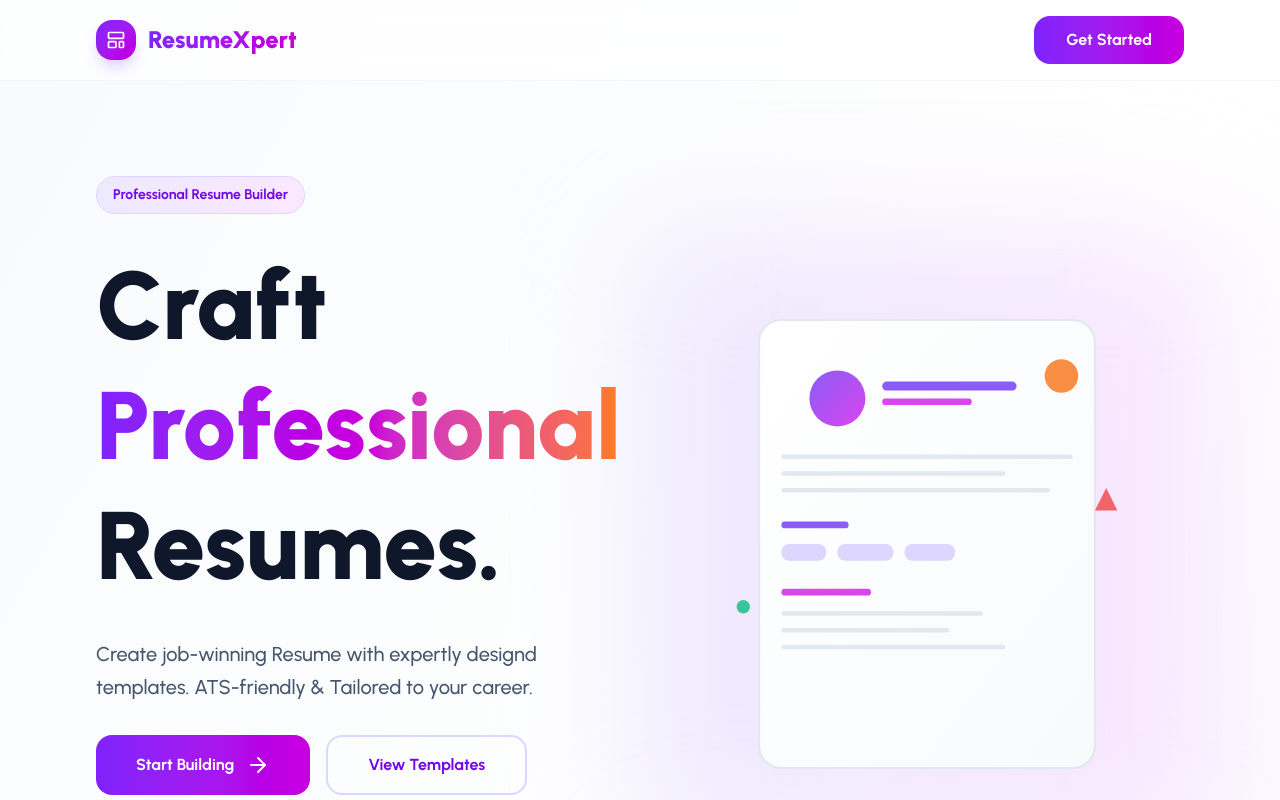
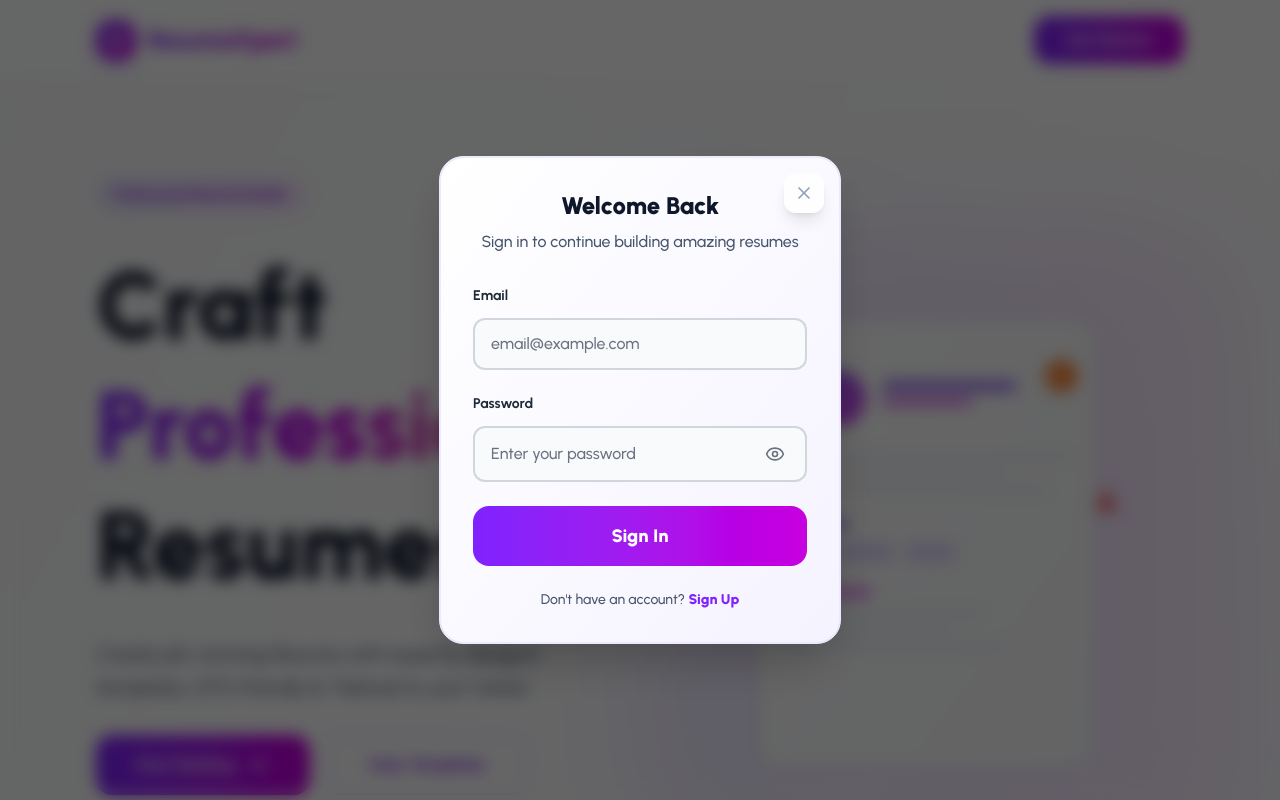
Before and after one commit to Surajit-Tunga/Resume-Builder-MERN, a React (Vite) app in the folder frontend/: page / in a window 1280 px wide. Both pictures are taken after a click on the button "Get Started". Shown: the top 800 px of the page. Built offline with nearby package versions, Linux system fonts and the light colour scheme.

Commit message:
Added login & signup

```diff
--- /dev/null
+++ b/frontend/src/components/Inputs.jsx
@@ -0,0 +1,24 @@
+import React, { useState } from 'react'
+import { inputStyles} from '../assets/dummystyle'
+import { Eye, EyeOff } from 'lucide-react';
+
+export const Input = ({value, onChange, label, placeholder, type='text'}) => {
+    const [showPassword, setShowPassword]= useState(false);
+    const [isFocused, setIsFocused] = useState(false);
+    const styles = inputStyles;
+
+  return (
+    <div className={styles.wrapper}>
+        {label && <label className={styles.label}>{label}</label>}
+        <div className={styles.inputContainer(isFocused)}>
+            <input type={type === 'password'? (showPassword ? 'text': 'password'): type} placeholder={placeholder} className={styles.inputField} value={value} onChange={onChange} onFocus={()=> setIsFocused(true)}
+            onBlur={()=> setIsFocused(false)}/>
+            {type ==='password' &&(
+                <button type='button' onClick={()=>setShowPassword(!showPassword)} className={styles.toggleButton}>
+                    {showPassword ? <EyeOff size={20}/> : <Eye size={20}/>}
+                </button>
+            )}
+        </div>
+    </div>
+  )
+}
--- /dev/null
+++ b/frontend/src/components/Login.jsx
@@ -0,0 +1,73 @@
+import React, { useContext, useState } from 'react'
+import { UserContext } from '../context/UserContext';
+import { useNavigate } from 'react-router-dom';
+import axiosInstance from '../utils/axiosIntance';
+import { API_PATH } from '../utils/apiPaths';
+import { authStyles as styles } from '../assets/dummystyle'
+import { validateEmail } from '../utils/helper';
+import {Input} from '../components/Inputs'
+
+const Login = (setCurrentPage) => {
+
+  const [email, setEmail] = useState('');
+  const [password, setPassword] = useState('');
+  const [error, setError] = useState(null);
+  const { updateUser } = useContext(UserContext);
+  const navigate = useNavigate();
+
+  const handlelogin = async(e)=>{
+    e.preventDefault()
+    if (!validateEmail){
+            setError('Please enter valid Mail');
+            return;
+        } if (!password) {
+            setError('Please enter Password');
+            return;
+        }
+        setError('');
+
+        try {
+            const response = await axiosInstance.post(API_PATH.AUTH.LOGIN, {email,password});
+            const {token} = response.data;
+            if(token){
+            localStorage.setItem('token', token);
+            updateUser(response.data);
+            navigate('/dashboard')
+        }
+        } catch (error) {
+            setError(error.response?.data?.message || 'Something went wrong');
+        }
+  }
+  return (
+    <div className={styles.container}>
+        <div className={styles.headerWrapper}>
+            <h3 className={styles.title}>Welcome Back</h3>
+            <p className={styles.subtitle}>Sign in to continue building amazing resumes</p>
+        </div>
+        {/*FROM*/}
+        <form onSubmit={handlelogin} className={styles.form}>
+            <Input value={email} onChange={({target})=> setEmail(target.value)}
+            label='Email'
+            placeholder ='email@example.com'
+            type='email' />
+
+            <Input value={password} onChange={({target})=> setPassword(target.value)}
+            label='Password'
+            placeholder ='Enter your password'
+            type='password' />
+
+            {error && <div className={styles.errorMessage}>{error}</div>}
+            <button type='submit' className={styles.submitButton}>
+                Sign In
+            </button>
+
+            <p className={styles.switchText}>
+                 Don't have an account? {' '}
+                <button onClick={()=> setCurrentPage('signup')} type='button' className={styles.switchButton}>Sign Up</button>
+            </p>
+        </form>
+    </div>
+  )
+}
+
+export default Login
--- /dev/null
+++ b/frontend/src/components/Modal.jsx
@@ -0,0 +1,27 @@
+import React from 'react'
+import { modalStyles as styles } from '../assets/dummystyle'
+import { X } from 'lucide-react'
+
+const Modal = ({ children, isOpen, onClose, title, hideHeader }) => {
+  if (!isOpen) return null
+
+  return (
+    <div className={styles.overlay}>
+      <div className={styles.container}>
+        {!hideHeader && (
+          <div className={styles.header}>
+            <h3 className={styles.title}>
+              {title}
+            </h3>
+          </div>
+        )}
+        <button type="button" className={styles.closeButton} onClick={onClose}>
+          <X size={20} />
+        </button>
+        <div className={styles.body}>{children}</div>
+      </div>
+    </div>
+  )
+}
+
+export default Modal
--- /dev/null
+++ b/frontend/src/components/SignUp.jsx
@@ -0,0 +1,93 @@
+import React, { useContext, useState } from 'react'
+import { authStyles as styles } from '../assets/dummystyle'
+import { useNavigate } from 'react-router-dom';
+import { UserContext } from '../context/UserContext';
+import { validateEmail } from '../utils/helper';
+import axiosInstance from '../utils/axiosIntance';
+import { API_PATH } from '../utils/apiPaths';
+import {Input} from '../components/Inputs';
+
+const SignUp = ({setCurrentPage}) => {
+
+  const [fullName, setFullName] = useState('');
+  const [email, setEmail] = useState('');
+  const [password, setPassword] = useState('');
+  const [error, setError] = useState(null);
+  const { updateUser } = useContext(UserContext);
+  const navigate = useNavigate();
+
+  const handleSignUp = async (e) =>{
+    e.preventDefault();
+    if(!fullName) {
+        setError('Please enter Full Name');
+        return;
+    } if (!validateEmail){
+        setError('Please enter valid Mail');
+        return;
+    } if (!password) {
+        setError('Please enter Password');
+        return;
+    }
+    setError('');
+
+    try {
+        const response = await axiosInstance.post(API_PATH.AUTH.REGISTER,
+            {
+                name: fullName,
+                email,
+                password,
+            }
+        );
+        const {token} = response.data;
+        if(token){
+            localStorage.setItem('token', token);
+            updateUser(response.data);
+            navigate('/dashboard')
+        }
+    } catch (error) {
+        setError(error.response?.data?.message || 'Something went wrong')
+    }
+  }
+
+  return (
+    <div className={styles.signupContainer}>
+        <div className={styles.headerWrapper}>
+            <h3 className={styles.signupTitle}>
+                Create Account
+            </h3>
+            <p className={styles.signupSubtitle}>
+                Join thousands of professionals today
+            </p>
+        </div>
+        {/* FROM */}
+        <form onSubmit={handleSignUp} className={styles.signupForm}>
+            <Input value={fullName} onChange={({target})=> setFullName(target.value)}
+            label='Full Name'
+            placeholder ='John Doe'
+            type='text' />
+
+            <Input value={email} onChange={({target})=> setEmail(target.value)}
+            label='Email'
+            placeholder ='email@example.com'
+            type='email' />
+
+            <Input value={password} onChange={({target})=> setPassword(target.value)}
+            label='Password'
+            placeholder ='Enter your password'
+            type='password' />
+
+            {error && <div className={styles.errorMessage}>{error}</div>}
+            <button type='submit' className={styles.signupSubmit}>
+                Create Account
+            </button>
+
+            <p className={styles.switchText}>
+                Already have an account? {' '}
+                <button onClick={()=> setCurrentPage('login')} type='button' className={styles.signupSwitchButton}>Sign In</button>
+            </p>
+        </form>
+    </div>
+  )
+}
+
+export default SignUp
--- a/frontend/src/pages/Landing.jsx
+++ b/frontend/src/pages/Landing.jsx
@@ -4,6 +4,9 @@ import {landingPageStyles} from '../assets/dummystyle'
 import { ArrowRight, Download, LayoutTemplate, Menu, X, Zap } from 'lucide-react'
 import {UserContext} from '../context/UserContext'
 import { ProfileInfocard } from '../components/Cards'
+import Modal from '../components/Modal'
+import Login from '../components/Login'
+import SignUp from '../components/SignUp'
 
 const Landing = () => {
   const {user} = useContext(UserContext);
@@ -281,6 +284,8 @@ const Landing = () => {
           </div>
         </section>
       </main>
+
+      {/* Footer Sec */}
       <footer className={landingPageStyles.footer}>
         <div className={landingPageStyles.footerContainer}>
           <p className={landingPageStyles.footerText}>
@@ -288,6 +293,17 @@ const Landing = () => {
           </p>
         </div>
       </footer>
+
+      {/*Model For Login & Signup  */}
+      <Modal isOpen={openAuthModal} onClose={()=>{
+        setOpenAuthModal(false)
+        setCurrentPage("login")
+      }} hideHeader>
+        <div>
+          {currentPage==="login" && <Login setCurrentPage={setCurrentPage}/>}
+          {currentPage==="signUp" && <SignUp setCurrentPage={setCurrentPage}/>}
+        </div>
+      </Modal>
     </div>
   )
 }
--- /dev/null
+++ b/frontend/src/utils/helper.js
@@ -0,0 +1,7 @@
+
+
+
+export const validateEmail = (email) => {
+  const regex = /^[^\s@]+@[^\s@]+\.[^\s@]+$/
+  return regex.test(email)
+}
```
